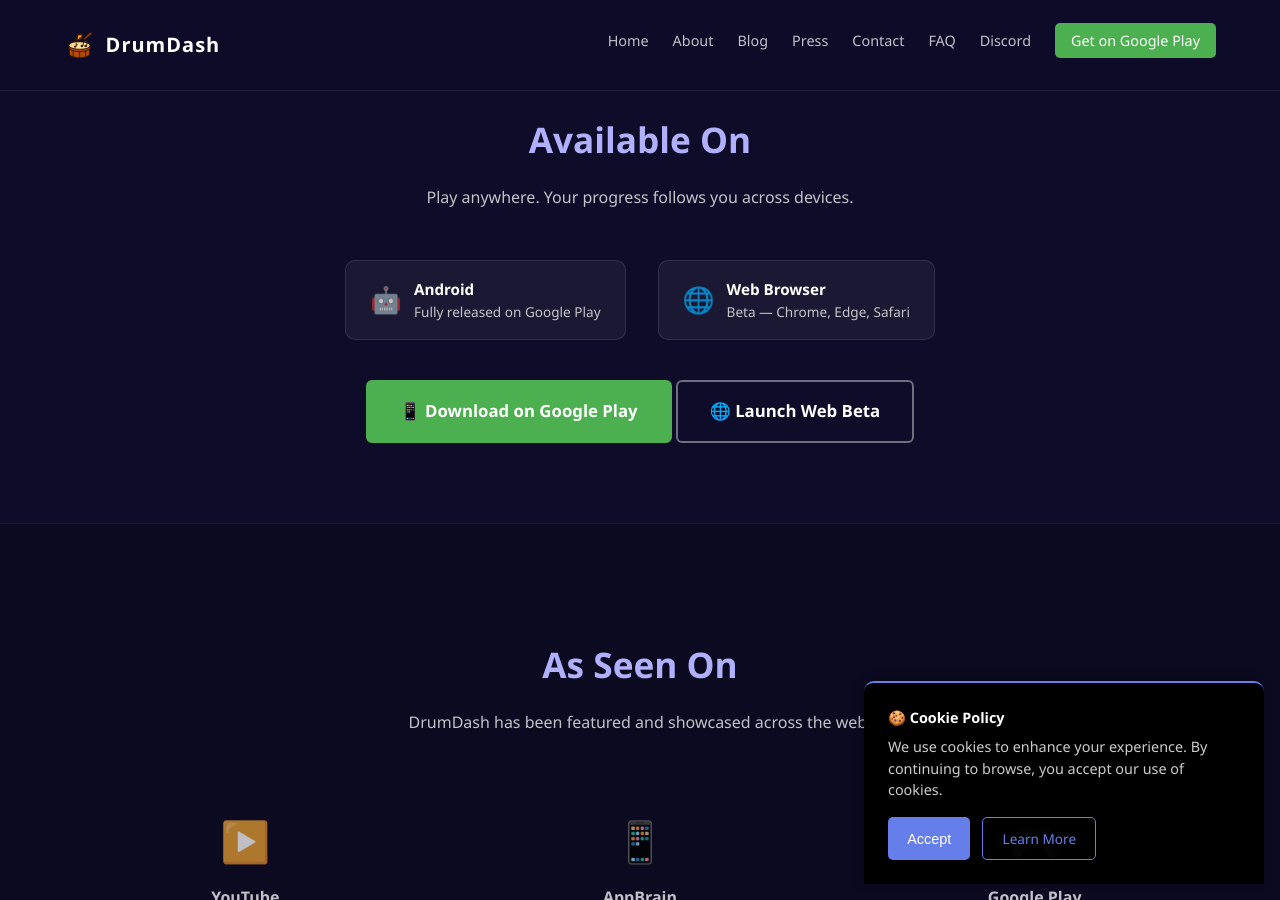
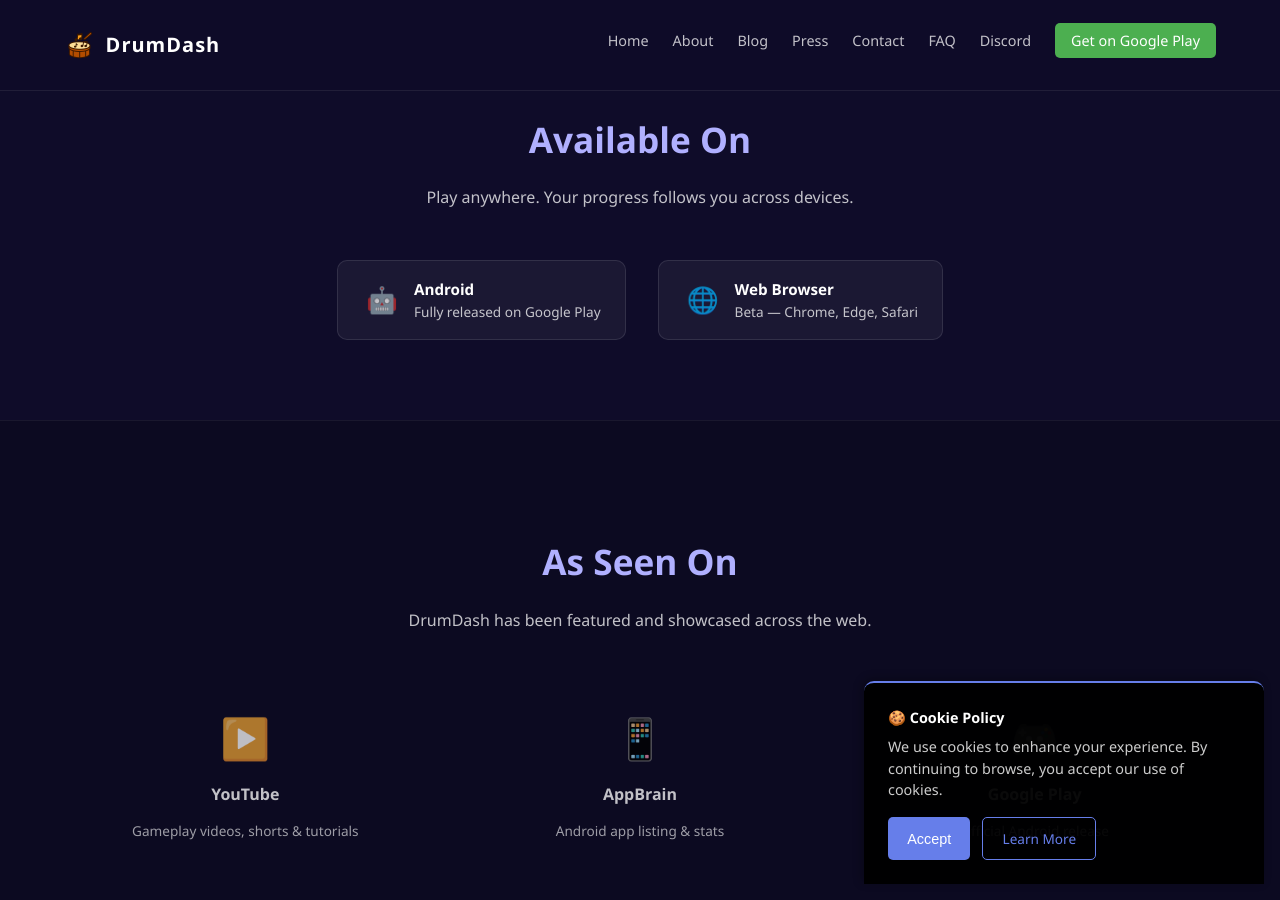
Before and after one commit to tsikerdekis/DrumDash-WebGL, a Jekyll site: the page built from index.html, in a window 1280 px wide and 900 px high, scrolled down 3478 px. Built offline with Jekyll 4.4.1, drawn with Linux system fonts in a browser that asks for light colours.

Commit message:
Make platform badges clickable & polish UI styles
Convert platform badges to anchor links (Google Play and Web Beta) and remove the separate download/launch buttons. Add interactive styling for .platform-badge (hover transform, transitions, min-height, pointer cursor) and refine layout: center contact items, restyle contact icons with fixed size, background, border and rounded corners. These changes improve discoverability, interactivity and visual consistency across the platforms and contact sections.

```diff
--- a/assets/css/home.css
+++ b/assets/css/home.css
@@ -184,6 +184,28 @@
     padding: 1rem 1.5rem;
     font-size: 0.95rem;
     color: var(--text-muted);
+    min-height: 72px;
+    text-decoration: none;
+    cursor: pointer;
+    transition: transform 0.2s, box-shadow 0.2s, background 0.2s, border-color 0.2s;
+}
+
+.platform-badge:hover {
+    transform: translateY(-2px);
+    background: rgba(255,255,255,0.08);
+    border-color: rgba(255,255,255,0.2);
+    box-shadow: 0 8px 24px rgba(0,0,0,0.2);
+}
+
+.platform-badge > span:first-child {
+    display: flex;
+    align-items: center;
+    justify-content: center;
+    width: 2.5rem;
+    height: 2.5rem;
+    font-size: 1.6rem;
+    flex-shrink: 0;
+    line-height: 1;
 }
 
 .platform-badge strong { color: var(--text-light); display: block; }
@@ -242,6 +264,13 @@
     display: grid;
     grid-template-columns: repeat(auto-fit, minmax(220px, 1fr));
     gap: 1.5rem;
+}
+
+.contact-grid .contact-item {
+    display: flex;
+    flex-direction: column;
+    align-items: center;
+    gap: 0.6rem;
     text-align: center;
 }
 
@@ -255,9 +284,15 @@
 .contact-grid .contact-item a:hover { color: var(--text-light); }
 
 .contact-grid .contact-item .contact-icon {
-    font-size: 1.6rem;
-    display: block;
-    margin-bottom: 0.4rem;
+    display: flex;
+    align-items: center;
+    justify-content: center;
+    width: 48px;
+    height: 48px;
+    background: rgba(255,255,255,0.05);
+    border: 1px solid rgba(255,255,255,0.1);
+    border-radius: 12px;
+    color: var(--brand-accent);
 }
 
 /* Blog preview section */
--- a/index.html
+++ b/index.html
@@ -100,24 +100,20 @@
         <h2 class="section-title">Available On</h2>
         <p class="section-subtitle">Play anywhere. Your progress follows you across devices.</p>
         <div class="platforms">
-            <div class="platform-badge">
-                <span style="font-size:1.6rem">🤖</span>
+            <a href="https://play.google.com/store/apps/details?id=com.northshorepress.Drumdash" target="_blank" class="platform-badge">
+                <span>🤖</span>
                 <div>
                     <strong>Android</strong>
                     <span style="display:block;font-size:0.85rem;color:var(--text-muted)">Fully released on Google Play</span>
                 </div>
-            </div>
-            <div class="platform-badge">
-                <span style="font-size:1.6rem">🌐</span>
+            </a>
+            <a href="play.html" class="platform-badge">
+                <span>🌐</span>
                 <div>
                     <strong>Web Browser</strong>
                     <span style="display:block;font-size:0.85rem;color:var(--text-muted)">Beta — Chrome, Edge, Safari</span>
                 </div>
-            </div>
-        </div>
-        <div style="text-align:center; margin-top: 2.5rem;">
-            <a href="https://play.google.com/store/apps/details?id=com.northshorepress.Drumdash" target="_blank" class="btn btn-primary" style="font-size:1.05rem;padding:1rem 2rem;">📱 Download on Google Play</a>
-            <a href="play.html" class="btn btn-secondary" style="font-size:1.05rem;padding:1rem 2rem;">🌐 Launch Web Beta</a>
+            </a>
         </div>
     </section>
 
```
